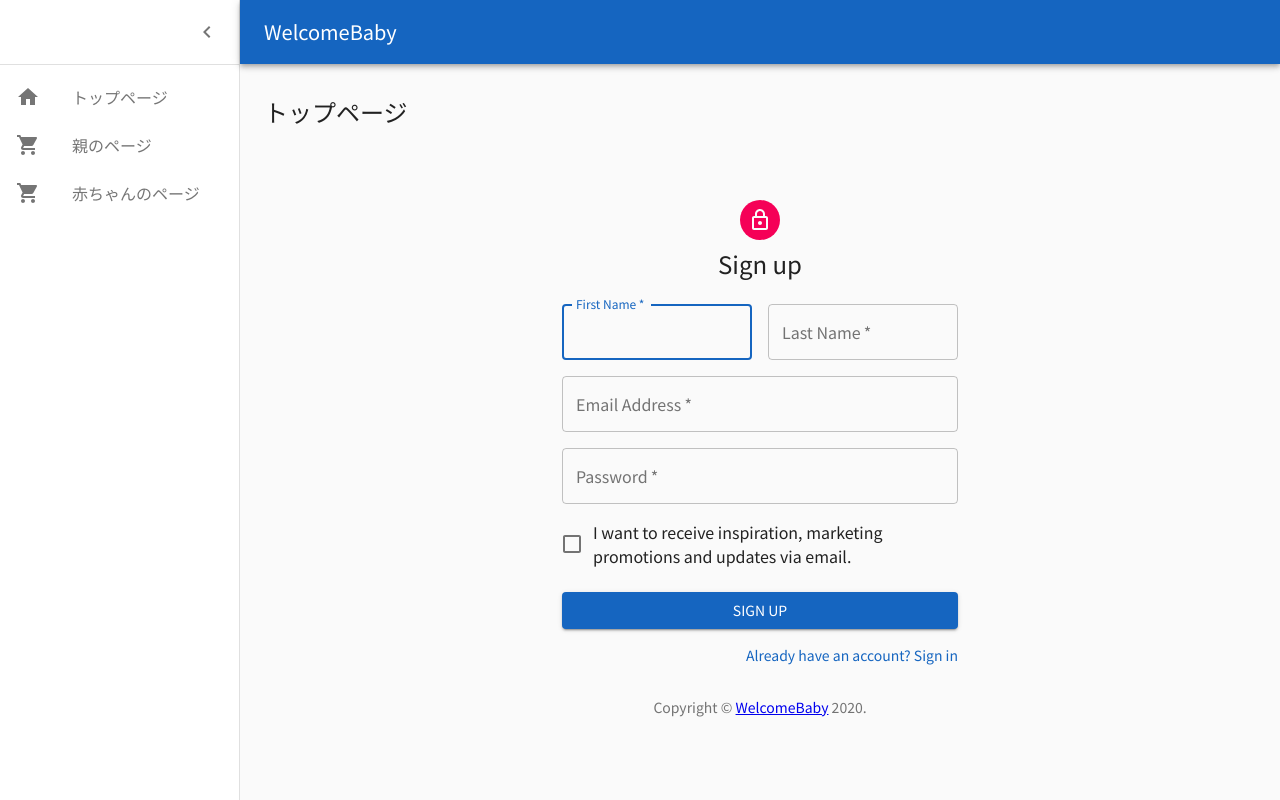
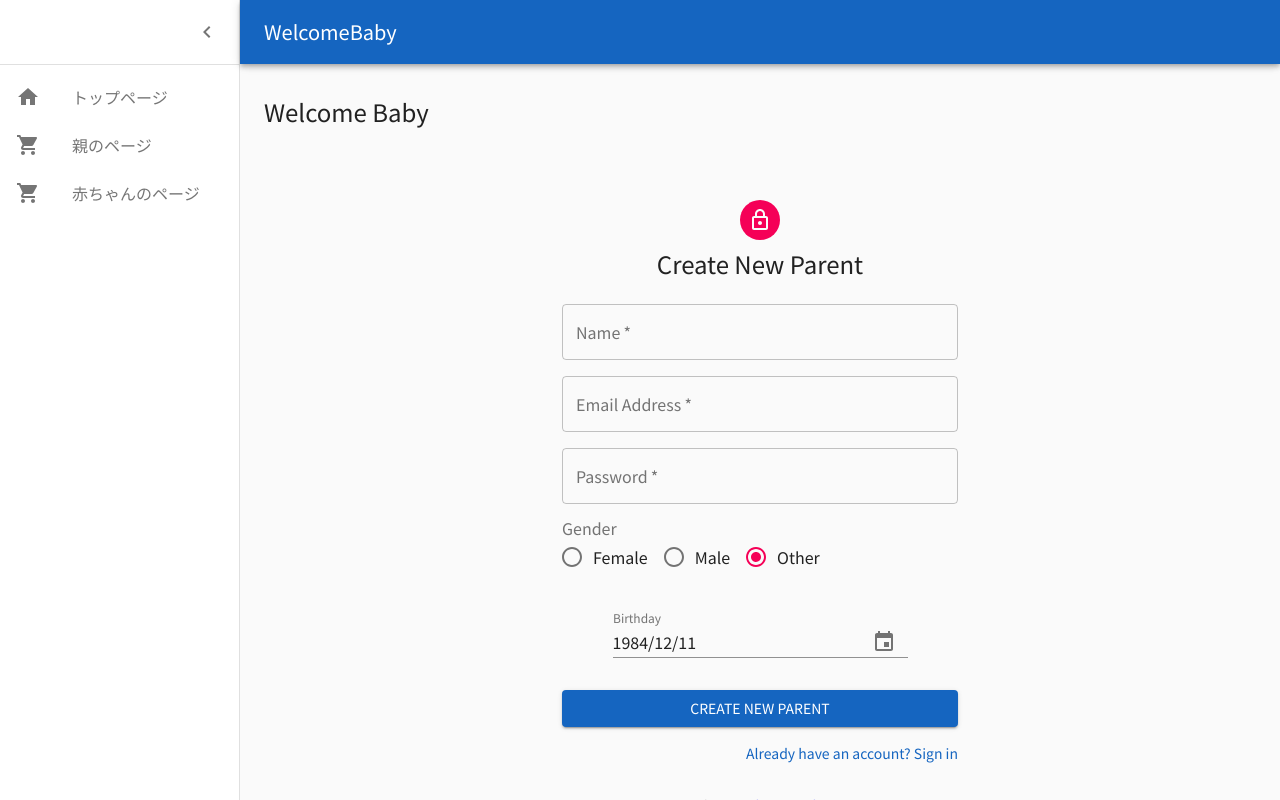
Before and after one commit to terufumi1122/reakot, a React (Create React App) app in the folder frontend/: page / in a window 1280 px wide. Built offline with nearby package versions, Linux system fonts and the light colour scheme.

Commit message:
refactor: 各componentの記法をFCに切り替え

```diff
--- a/frontend/src/App.tsx
+++ b/frontend/src/App.tsx
@@ -1,11 +1,11 @@
-import React from 'react';
+import React, { FC } from 'react';
 import { BrowserRouter as Router, Route, Switch } from 'react-router-dom';
 
 import BabiesPage from "./components/pages/BabiesPage"
 import ParentsPage from "./components/pages/ParentsPage"
 import HomePage from "./components/pages/HomePage"
 
-function App() {
+const App: FC = () => {
   return (
     <Router>
       <Switch>
--- a/frontend/src/components/molecules/SignUp.tsx
+++ /dev/null
@@ -1,137 +0,0 @@
-import React from 'react';
-import Avatar from '@material-ui/core/Avatar';
-import Button from '@material-ui/core/Button';
-import CssBaseline from '@material-ui/core/CssBaseline';
-import TextField from '@material-ui/core/TextField';
-import FormControlLabel from '@material-ui/core/FormControlLabel';
-import Checkbox from '@material-ui/core/Checkbox';
-import Link from '@material-ui/core/Link';
-import Grid from '@material-ui/core/Grid';
-import Box from '@material-ui/core/Box';
-import LockOutlinedIcon from '@material-ui/icons/LockOutlined';
-import Typography from '@material-ui/core/Typography';
-import { makeStyles } from '@material-ui/core/styles';
-import Container from '@material-ui/core/Container';
-
-function Copyright() {
-  return (
-    <Typography variant="body2" color="textSecondary" align="center">
-      {'Copyright © '}
-      <Link color="inherit" href="https://material-ui.com/">
-        Your Website
-      </Link>{' '}
-      {new Date().getFullYear()}
-      {'.'}
-    </Typography>
-  );
-}
-
-const useStyles = makeStyles((theme) => ({
-  paper: {
-    marginTop: theme.spacing(8),
-    display: 'flex',
-    flexDirection: 'column',
-    alignItems: 'center',
-  },
-  avatar: {
-    margin: theme.spacing(1),
-    backgroundColor: theme.palette.secondary.main,
-  },
-  form: {
-    width: '100%', // Fix IE 11 issue.
-    marginTop: theme.spacing(3),
-  },
-  submit: {
-    margin: theme.spacing(3, 0, 2),
-  },
-}));
-
-export default function SignUp() {
-  const classes = useStyles();
-
-  return (
-    <Container component="main" maxWidth="xs">
-      <CssBaseline />
-      <div className={classes.paper}>
-        <Avatar className={classes.avatar}>
-          <LockOutlinedIcon />
-        </Avatar>
-        <Typography component="h1" variant="h5">
-          Sign up
-        </Typography>
-        <form className={classes.form} noValidate>
-          <Grid container spacing={2}>
-            <Grid item xs={12} sm={6}>
-              <TextField
-                autoComplete="fname"
-                name="firstName"
-                variant="outlined"
-                required
-                fullWidth
-                id="firstName"
-                label="First Name"
-                autoFocus
-              />
-            </Grid>
-            <Grid item xs={12} sm={6}>
-              <TextField
-                variant="outlined"
-                required
-                fullWidth
-                id="lastName"
-                label="Last Name"
-                name="lastName"
-                autoComplete="lname"
-              />
-            </Grid>
-            <Grid item xs={12}>
-              <TextField
-                variant="outlined"
-                required
-                fullWidth
-                id="email"
-                label="Email Address"
-                name="email"
-                autoComplete="email"
-              />
-            </Grid>
-            <Grid item xs={12}>
-              <TextField
-                variant="outlined"
-                required
-                fullWidth
-                name="password"
-                label="Password"
-                type="password"
-                id="password"
-                autoComplete="current-password"
-              />
-            </Grid>
-            <Grid item xs={12}>
-              <FormControlLabel
-                control={<Checkbox value="allowExtraEmails" color="primary" />}
-                label="I want to receive inspiration, marketing promotions and updates via email."
-              />
-            </Grid>
-          </Grid>
-          <Button
-            type="submit"
-            fullWidth
-            variant="contained"
-            color="primary"
-            className={classes.submit}
-          >
-            Sign Up
-          </Button>
-          <Grid container justify="flex-end">
-            <Grid item>
-              <Link href="#" variant="body2">
-                Already have an account? Sign in
-              </Link>
-            </Grid>
-          </Grid>
-        </form>
-      </div>
-    </Container>
-  );
-}
--- a/frontend/src/components/molecules/Table.tsx
+++ b/frontend/src/components/molecules/Table.tsx
@@ -1,9 +1,5 @@
-import React from 'react';
+import React, { FC } from 'react';
 import MaterialTable from 'material-table';
-import EditIcon from '@material-ui/icons/Edit';
-import axios from 'axios';
-
-const ENDPOINT = 'http://localhost:8080/api/parents';
 
 interface Prop {
   columns: any[],
@@ -13,7 +9,7 @@ interface Prop {
   rowDeleteHandler: (oldData: any) => void,
 }
 
-const Table = ({
+const Table: FC<Prop> = ({
   columns,
   data,
   rowAddHandler,
@@ -37,4 +33,4 @@ const Table = ({
   )
 }
 
-export default Table
+export default Table;
--- a/frontend/src/components/organisms/Babies.tsx
+++ b/frontend/src/components/organisms/Babies.tsx
@@ -1,4 +1,4 @@
-import React, { useState, useEffect } from 'react';
+import React, { useState, useEffect, FC } from 'react';
 import axios from 'axios';
 import Table from '../molecules/Table';
 
@@ -18,7 +18,7 @@ interface Baby {
   birthday: Date
 }
 
-export default function Babies() {
+const Babies: FC = () => {
   const [babies, setBabies] = useState([{
     id: "",
     name: "",
@@ -62,3 +62,5 @@ export default function Babies() {
     </>
   );
 }
+
+export default Babies;
--- a/frontend/src/components/organisms/Parents.tsx
+++ b/frontend/src/components/organisms/Parents.tsx
@@ -1,7 +1,6 @@
-import React, { useState, useEffect } from 'react';
+import React, { useState, useEffect, FC } from 'react';
 import axios from 'axios';
 import Table from '../molecules/Table';
-import PostForm from '../molecules/PostForm';
 
 const ENDPOINT = 'http://localhost:8080/api/parents';
 
@@ -23,7 +22,7 @@ interface Parent {
   birthday: Date
 }
 
-export default function Parents() {
+const Parents: FC = () => {
   const [parents, setParents] = useState([{
     id: "",
     email: "",
@@ -66,7 +65,8 @@ export default function Parents() {
         rowUpdateHandler={updateParent}
         rowDeleteHandler={deleteParent}
          />
-      <PostForm></PostForm>
     </>
   );
 }
+
+export default Parents;
--- a/frontend/src/components/pages/BabiesPage.tsx
+++ b/frontend/src/components/pages/BabiesPage.tsx
@@ -1,9 +1,8 @@
-import React from 'react';
+import React, { FC } from 'react';
 import GenericTemplate from '../templates/GenericTemplate';
 import Babies from '../organisms/Babies'
-import PostForm from '../molecules/PostForm';
 
-function BabiesPage() {
+const BabiesPage: FC = () => {
   return (
     <GenericTemplate title="Babies Info">
       <Babies />
--- a/frontend/src/components/pages/HomePage.tsx
+++ b/frontend/src/components/pages/HomePage.tsx
@@ -1,12 +1,12 @@
-import React from "react";
-import SignUp from "../molecules/SignUp";
+import React, { FC } from "react";
+import PostForm from "../molecules/PostForm";
 import GenericTemplate from "../templates/GenericTemplate";
 
-const HomePage: React.FC = () => {
+const HomePage: FC = () => {
   return (
-    <GenericTemplate title="トップページ">
+    <GenericTemplate title="Welcome Baby">
       <>
-        <SignUp />
+        <PostForm/>
       </>
     </GenericTemplate>
   )
--- a/frontend/src/components/pages/ParentsPage.tsx
+++ b/frontend/src/components/pages/ParentsPage.tsx
@@ -1,8 +1,8 @@
-import React from 'react';
+import React, { FC } from 'react';
 import GenericTemplate from '../templates/GenericTemplate';
 import Parents from '../organisms/Parents'
 
-function ParentsPage() {
+const ParentsPage: FC = () => {
   return (
     <GenericTemplate title="Parents Info">
       <Parents />
--- a/frontend/src/components/templates/GenericTemplate.tsx
+++ b/frontend/src/components/templates/GenericTemplate.tsx
@@ -1,4 +1,4 @@
-import React from "react";
+import React, { FC } from "react";
 import clsx from "clsx";
 import { createMuiTheme } from "@material-ui/core/styles";
 import * as colors from "@material-ui/core/colors";
@@ -151,10 +151,10 @@ export interface GenericTemplateProps {
   title: string;
 }
 
-const GenericTemplate: React.FC<GenericTemplateProps> = ({
+const GenericTemplate: FC<GenericTemplateProps> = ({
   children,
   title,
-}) => {
+}: GenericTemplateProps) => {
   const classes = useStyles();
   const [open, setOpen] = React.useState(true);
   const handleDrawerOpen = () => {
```
Also changed, not shown: frontend/src/components/molecules/PostForm.tsx (+4 -4 lines).
